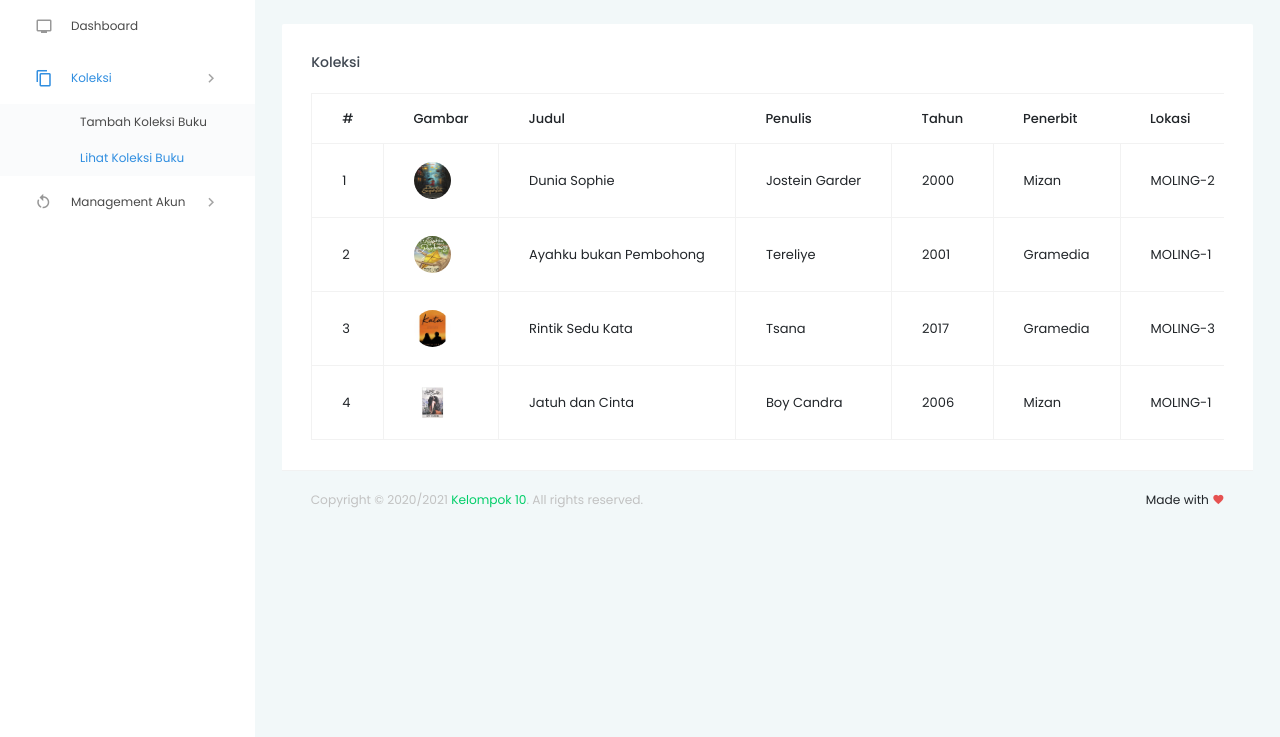
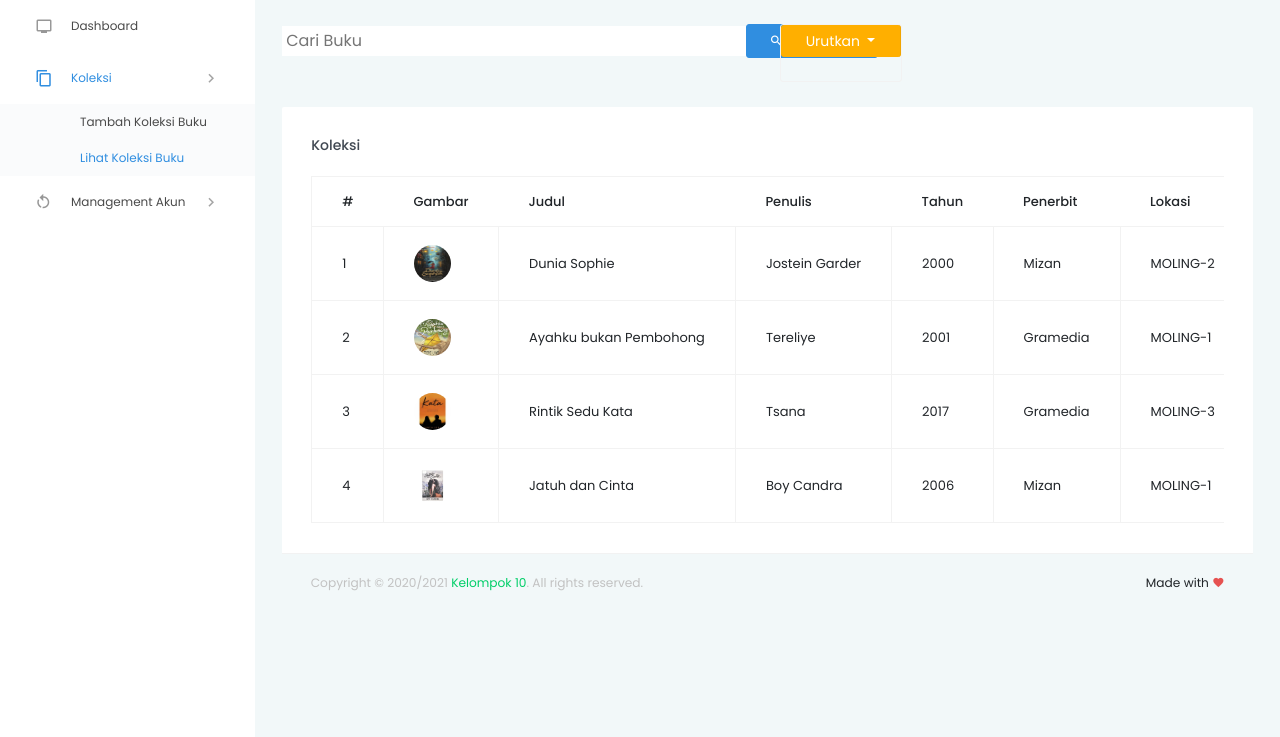
Before and after one commit to pyxsor/sahabat_literasi, a PHP site: page /read.php in a window 1280 px wide. Shown: the part 63-800 px from the top of the page. Run offline with PHP 8.4, Linux system fonts and the light colour scheme; data comes from the database, SQL or seed files in the repository; some libraries are stand-ins or nearby versions.

Commit message:
Minor fix and adding some sweetener sort

```diff
--- a/read.php
+++ b/read.php
@@ -135,6 +135,48 @@
 
             <div class="main-panel">
                 <div class="content-wrapper">
+                    <div class="row">
+                        <div class="col-lg-6 grid-margin stretch-card">
+                            <form action="" method="post">
+                                <table border="0px" cellspacing="0px" cellpadding="0px">
+                                    <tr>
+                                        <td><input type="text" name="search" size="30px" autofocus placeholder="Cari Buku" autocomplete="off" id="search"></td>
+                                        <td>
+                                            <button type="submit" name="submitcari" id="submitcari" class="btn btn-primary btn-fw"> <i class="mdi mdi-magnify"></i>Cari Buku</button>
+                                        </td>
+                                    </tr>
+                                </table>
+                                <br>
+                            </form>
+                        </div>
+                        <div class="col-lg-6 grid-margin stretch-card">
+                            <div class="btn-group">
+                                <form action="" method="post">
+                                    <button type="button" class="btn btn-warning dropdown-toggle btn-fw" data-toggle="dropdown" aria-haspopup="true" aria-expanded="false">
+                                        Urutkan
+                                    </button>
+                                    <div class="dropdown-menu">
+                                        <table>
+                                            <tr>
+                                                <td>
+                                                    <li>
+                                                        <a class="dropdown-item" href="read.php">Semua Lokasi</a>
+                                                        <div class="dropdown-divider"></div>
+                                                    </li>
+                                                    <li>
+                                                        <?php foreach ($moling_select as $data) : ?>
+                                                            <a class="dropdown-item" href="read.php?moling=<?= $data['lokasi']; ?>"><?= $data['lokasi'] ?></a>
+                                                        <?php endforeach; ?>
+                                                    </li>
+                                                </td>
+                                            </tr>
+                                        </table>
+                                    </div>
+                                </form>
+                            </div>
+                        </div>
+                    </div>
+
                     <div class="row">
                         <div class="col-lg-12 grid-margin stretch-card">
                             <div class="card">
```
